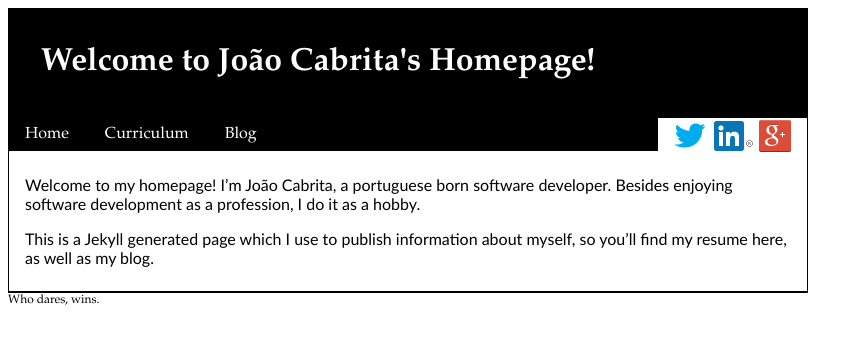
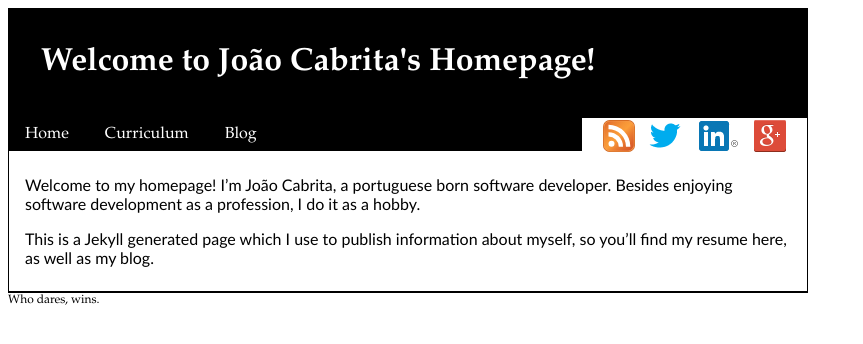
Before and after one commit to kewne/kewne.github.com, a Jekyll site: the page built from index.md, in a window 1280 px wide. Shown: the top 344 px of the page, without its empty margins (0-863 px from the left). Built offline with Jekyll 4.4.1, drawn with Linux system fonts in a browser that asks for light colours; nearby versions of some CDN libraries.

Commit message:
Added RSS feed.

```diff
--- a/_includes/menu.html
+++ b/_includes/menu.html
@@ -1,5 +1,6 @@
 <div itemprop="breadcrumb" id="menu">
     <div id="social_media_items">
+        <a href="/feed.rss"><img id="rss-img" src="/images/Feed-icon.svg"/ width="32" height="32"></a>
         <a href="https://twitter.com/joaorcabrita" target="_blank"><img id="twitter-img" src="/images/bird_blue_32.png" alt="@joaorcabrita on Twitter" /></a>
         <a href="https://www.linkedin.com/in/joaorcabrita" target="_blank"><img id="linkedin-img" src="/images/InBug-30px-R.png" alt="LinkedIn&reg; profile"/></a>
         <a href="https://plus.google.com/+JoãoCabritaK?rel=author" target="_blank"><img id="gplus-img" src="/images/g+32.png" alt="+JoãoCabritaK" /></a>
--- a/stylesheets/kewne.css
+++ b/stylesheets/kewne.css
@@ -56,6 +56,10 @@ a { text-decoration: none; }
     text-align: right;
     padding: 0ex 1em;
     float: right;
+}
+#menu>#social_media_items>a {
+    margin-left: 5px;
+    margin-right: 5px;
 }
 
 #main h1, h2, h3 { font-family: "Palatino Linotype", "Book Antiqua", Palatino, serif; }
@@ -181,5 +185,8 @@ img#linkedin-img {
 img#gplus-img {
     padding: 2px 0px 2px 0px;
 }
+img#rss-img {
+    padding: 2px 0px 2px 0px;
+}
 
 #share_this { display:inline; }
```
Also changed, not shown: images/Feed-icon.svg (added), 1 other file.
